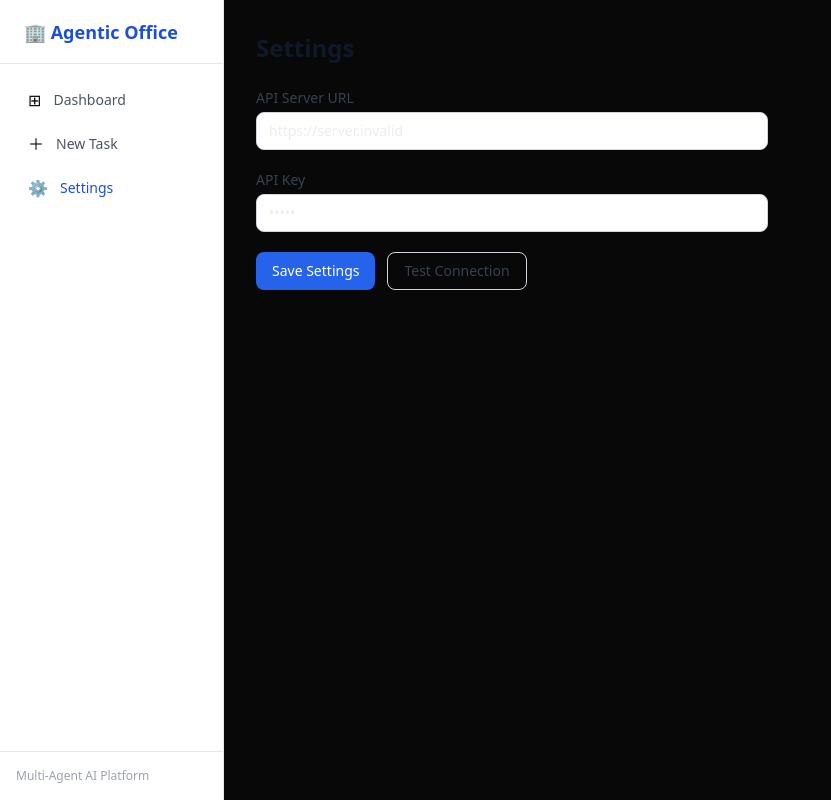
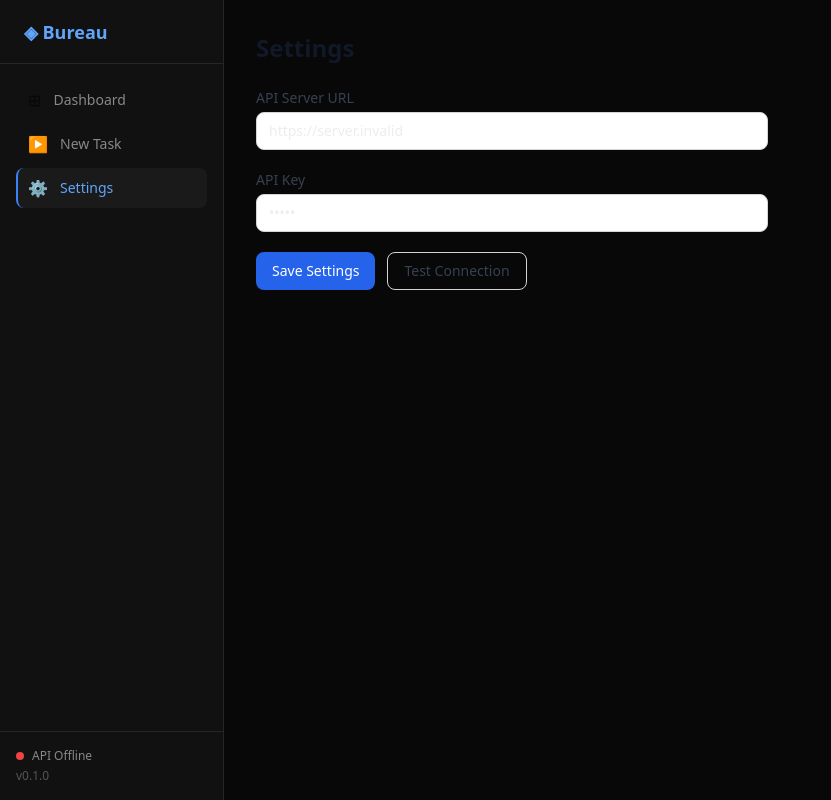
Before and after one commit to ugihub/agentic-office, a Next.js app in the folder apps/dashboard/: page /settings in a window 1280 px wide. Shown: the whole page, without its empty margins (0-831 px from the left). Built offline with nearby package versions, Linux system fonts and the light colour scheme; no server answers.

Commit message:
feat(dashboard): dark layout + sidebar with health status dot

```diff
--- a/apps/dashboard/src/app/layout.tsx
+++ b/apps/dashboard/src/app/layout.tsx
@@ -14,10 +14,10 @@ export default function RootLayout({
 }) {
   return (
     <html lang="en">
-      <body>
+      <body className="bg-base text-primary">
         <div className="flex h-screen overflow-hidden">
           <Sidebar />
-          <main className="flex-1 overflow-y-auto p-8">{children}</main>
+          <main className="flex-1 overflow-y-auto p-8 bg-base">{children}</main>
         </div>
       </body>
     </html>
--- a/apps/dashboard/src/components/Sidebar.tsx
+++ b/apps/dashboard/src/components/Sidebar.tsx
@@ -1,22 +1,44 @@
 "use client";
 import Link from "next/link";
 import { usePathname } from "next/navigation";
+import { useEffect, useState } from "react";
 
 const NAV = [
   { href: "/", label: "Dashboard", icon: "⊞" },
-  { href: "/tasks/new", label: "New Task", icon: "＋" },
+  { href: "/tasks/new", label: "New Task", icon: "▶" },
   { href: "/settings", label: "Settings", icon: "⚙" },
 ];
 
+type HealthStatus = "unknown" | "ok" | "error";
+
 export function Sidebar() {
   const pathname = usePathname();
+  const [health, setHealth] = useState<HealthStatus>("unknown");
+
+  useEffect(() => {
+    const apiUrl =
+      localStorage.getItem("bureau_api_url") ?? "http://localhost:3001";
+
+    async function check() {
+      try {
+        const res = await fetch(`${apiUrl}/health/ready`);
+        setHealth(res.ok ? "ok" : "error");
+      } catch {
+        setHealth("error");
+      }
+    }
+
+    void check();
+    const id = setInterval(() => void check(), 15000);
+    return () => clearInterval(id);
+  }, []);
+
   return (
-    <aside className="flex h-screen w-56 flex-col border-r border-gray-200 bg-white">
-      <div className="flex h-16 items-center px-6 border-b border-gray-200">
-        <span className="text-lg font-bold text-brand-700">
-          🏢 Agentic Office
-        </span>
+    <aside className="flex h-screen w-56 flex-col border-r border-border bg-surface">
+      <div className="flex h-16 items-center px-6 border-b border-border">
+        <span className="text-lg font-bold text-brand-400">◈ Bureau</span>
       </div>
+
       <nav className="flex-1 space-y-1 p-4">
         {NAV.map(({ href, label, icon }) => {
           const active = pathname === href;
@@ -26,8 +48,8 @@ export function Sidebar() {
               href={href}
               className={`flex items-center gap-3 rounded-lg px-3 py-2 text-sm font-medium transition-colors ${
                 active
-                  ? "bg-brand-50 text-brand-700"
-                  : "text-gray-600 hover:bg-gray-100 hover:text-gray-900"
+                  ? "border-l-2 border-brand-500 bg-raised text-brand-400 pl-[10px]"
+                  : "text-secondary hover:bg-raised hover:text-primary"
               }`}
             >
               <span className="text-base">{icon}</span>
@@ -36,8 +58,27 @@ export function Sidebar() {
           );
         })}
       </nav>
-      <div className="border-t border-gray-200 p-4">
-        <p className="text-xs text-gray-400">Multi-Agent AI Platform</p>
+
+      <div className="border-t border-border p-4 space-y-1">
+        <div className="flex items-center gap-2">
+          <span
+            className={`h-2 w-2 rounded-full ${
+              health === "ok"
+                ? "bg-success"
+                : health === "error"
+                  ? "bg-danger"
+                  : "bg-muted"
+            }`}
+          />
+          <p className="text-xs text-secondary">
+            {health === "ok"
+              ? "API Connected"
+              : health === "error"
+                ? "API Offline"
+                : "Checking…"}
+          </p>
+        </div>
+        <p className="text-xs text-muted">v0.1.0</p>
       </div>
     </aside>
   );
```
